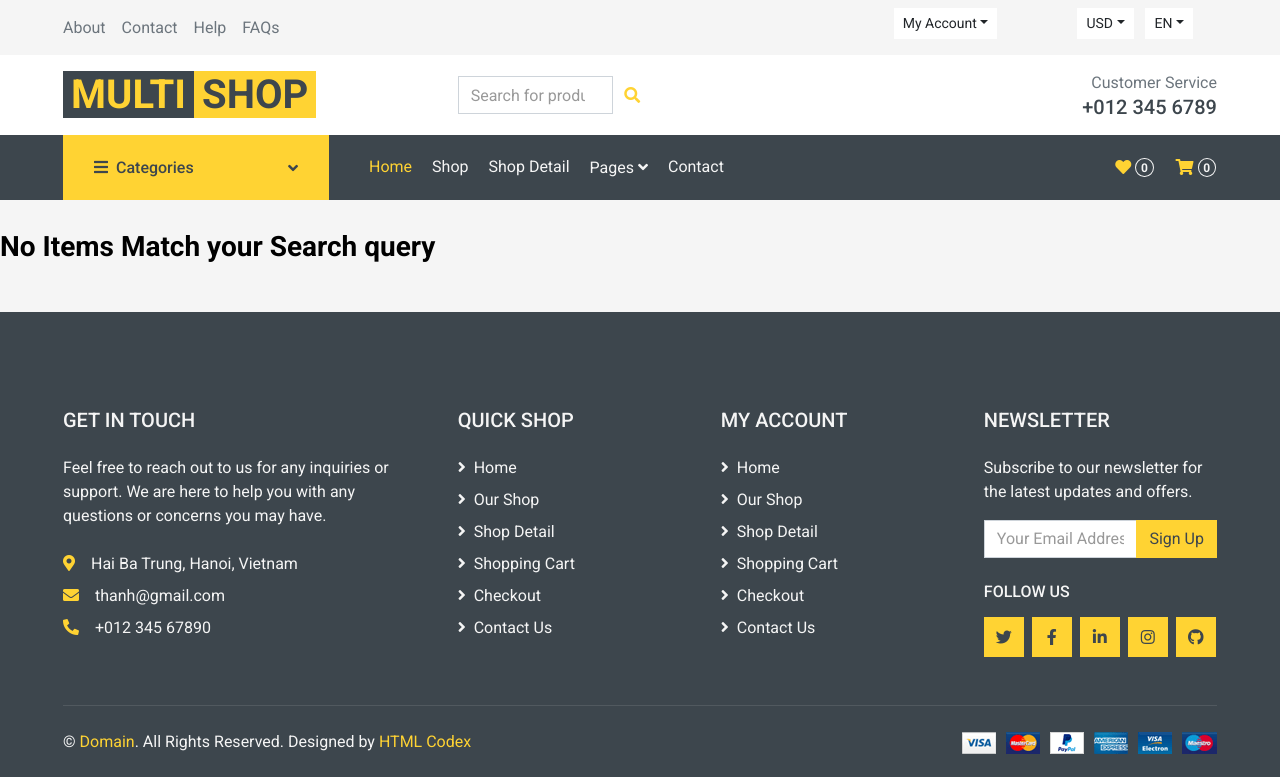
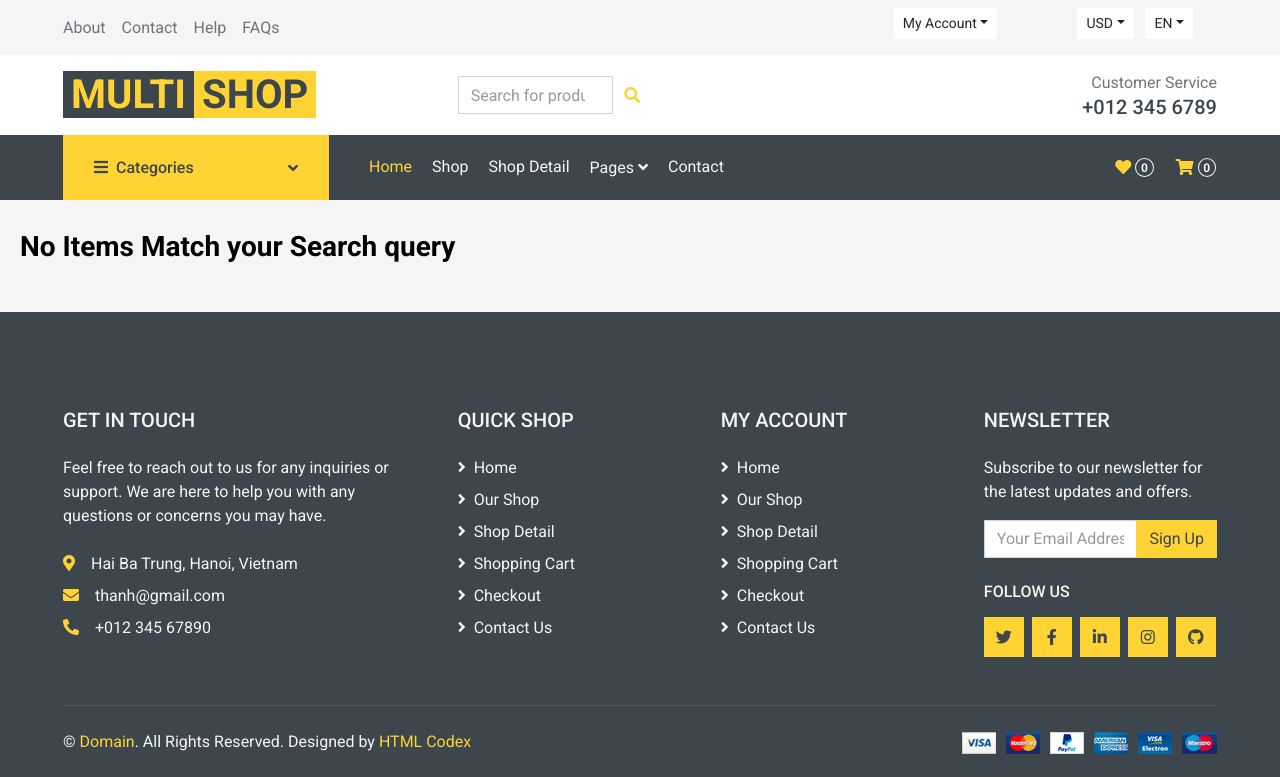
Before and after one commit to fisherman611/E-commerce-website, a Flask app: page /search in a window 1280 px wide. Shown: the top 777 px of the page. Run offline with Flask 3, Linux system fonts and the light colour scheme; some libraries are stand-ins or nearby versions.

Commit message:
Update search.html

```diff
--- a/website/templates/search.html
+++ b/website/templates/search.html
@@ -182,7 +182,7 @@
 
 
 {% if items | length < 1 %}
-<h3 style="color: black;">No Items Match your Search query</h3>
+<h3 style="color: black; text-indent: 20px;">No Items Match your Search query</h3>
 
 {% else %}
 
```
